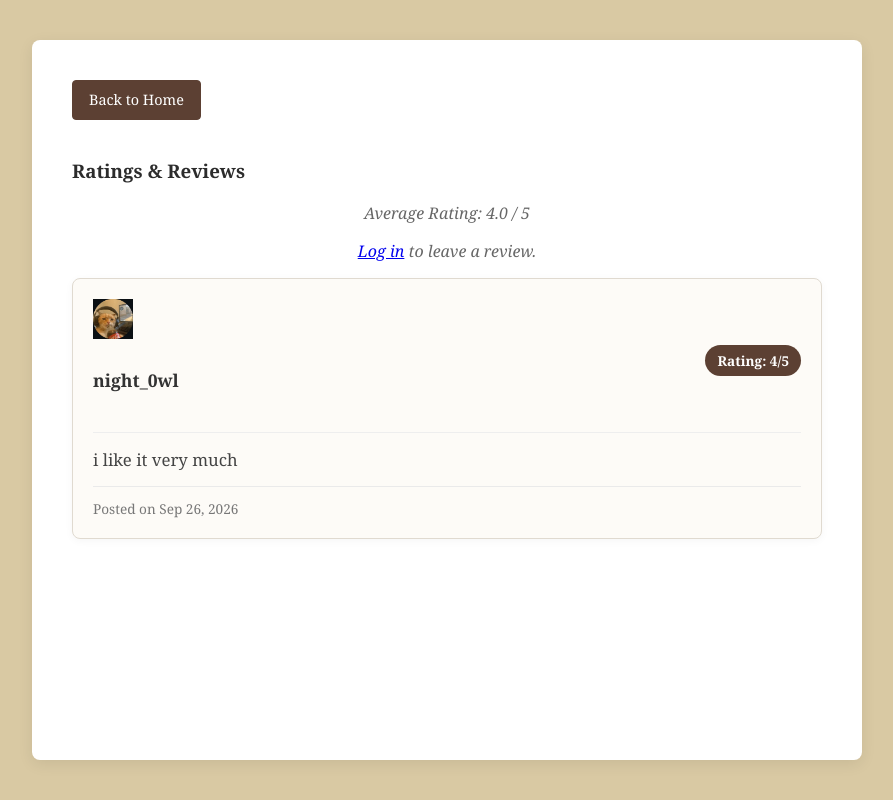
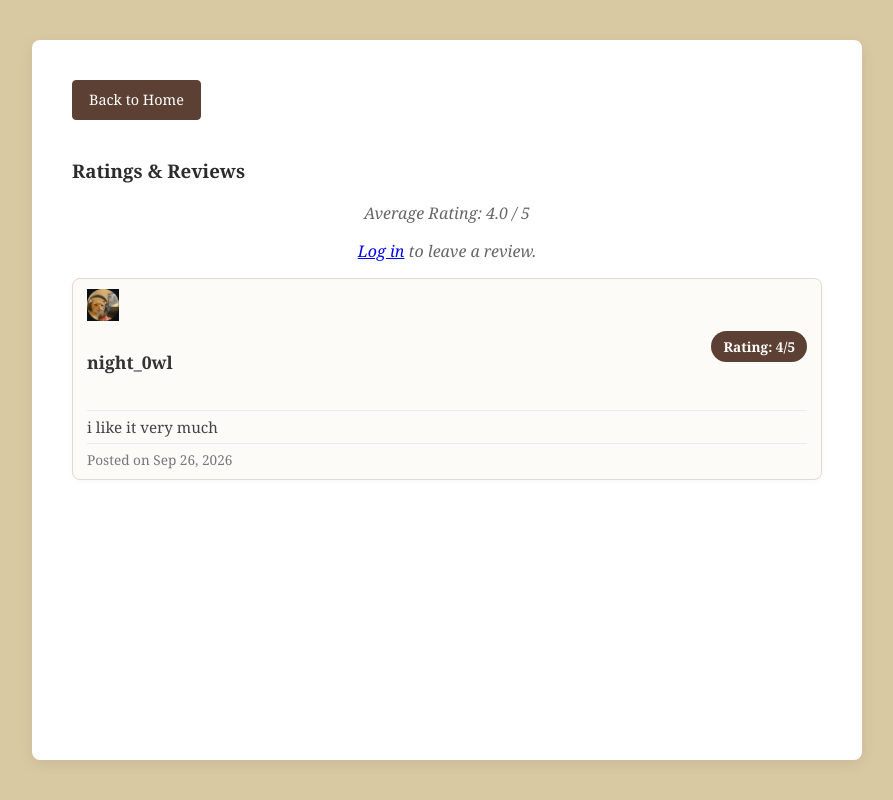
Before and after one commit to rithi-shaa/CSP-2620--GROUP-23, a Django app: page /catalog/book/20/ in a window 1280 px wide. Shown: the whole page, without its empty margins (193-1086 px from the left). Run offline with Django 5.2, Linux system fonts and the light colour scheme; data comes from the database, SQL or seed files in the repository; both versions use the stored data as it was after the commit.

Commit message:
Fixed review styling

```diff
--- a/booksession_admin/catalog/templates/catalog/book_detail.html
+++ b/booksession_admin/catalog/templates/catalog/book_detail.html
@@ -21,6 +21,7 @@
     padding: 40px;
     border-radius: 8px;
     box-shadow: 0 4px 15px rgba(0, 0, 0, 0.08);
+
     }
     textarea, select {
         width: 100%;
@@ -35,12 +36,12 @@
     border-radius: 8px;
 }
 .list-group-item {
-    background-color: #ffffff;
-    border: 1px solid #e0e0e0;
+    background-color: #fdfbf7 !important;
+    border: 1px solid #e0dad0 !important;
     border-radius: 8px !important;
-    margin-bottom: 15px;
-    padding: 20px;
-    box-shadow: 0 2px 8px rgba(0, 0, 0, 0.04);
+    margin-bottom: 8px !important; /* Tighter gap between boxes */
+    padding: 10px 14px !important; /* Smaller inner padding */
+    box-shadow: 0 2px 6px rgba(0, 0, 0, 0.03);
 }
 .list-group-item h5 {
     font-size: 1.1rem;
@@ -60,16 +61,16 @@
     display: flex;
     justify-content: space-between;
     align-items: center;
-    margin-bottom: 5px;
-    border-bottom: 1px solid #eee;
-    padding-bottom: 10px;
+    margin-bottom: 2px !important;     /* Reduced space below header */
+    border-bottom: 1px solid #eaeaea;
+    padding-bottom: 6px !important;    /* Reduced padding */
 }
 .list-group-item .review-comment {
     font-style: normal;
     color: #444;
-    font-size: 1.05rem;
-    margin: 15px 0;
-    text-align: left; /* Left-align the review text */
+    font-size: 0.95rem;
+    margin: 6px 0 !important;          /* Much tighter top/bottom margins */
+    text-align: left;
     width: 100%;
 }
 .list-group-item {
@@ -96,7 +97,7 @@
 .list-group-item a.btn,
 .list-group-item button,
 .list-group-item .btn {
-    background-color: transparent;
+    background-color: #ffffff;;
     color: #5c4033;
     border: 1px solid #5c4033;
     padding: 3px 10px;
@@ -116,8 +117,8 @@
     justify-content: space-between;
     align-items: center;
     width: 100%;
-    margin-top: 15px;
-    padding-top: 12px;
+    margin-top: 6px !important;        /* Reduced top margin */
+    padding-top: 6px !important;       /* Reduced top padding */
     border-top: 1px solid #eaeaea;
 }
 .review-actions {
@@ -206,7 +207,7 @@
                 <div class="d-flex w-100 justify-content-between review-header">
                     <div class="d-flex align-items-center">
         {% if review.user.userprofile.profile_picture %}
-        <img src="{{ review.user.userprofile.profile_picture.url }}" alt="{{ review.user.username }}" class="rounded-circle me-2" width="40" height="40" style="object-fit: cover;">
+        <img src="{{ review.user.userprofile.profile_picture.url }}" alt="{{ review.user.username }}" class="rounded-circle me-2" width="32" height="32" style="object-fit: cover;">
     {% endif %}
                 <h5 class="mb-0 fw-bold">{{ review.user.username }}</h5>
             </div>
```
Also changed, not shown: booksession_admin/db.sqlite3, booksession_admin/media/profile_pics/profile_5BXqSSS.jpg (added). Lines whose indentation alone changed are shown as unchanged.
